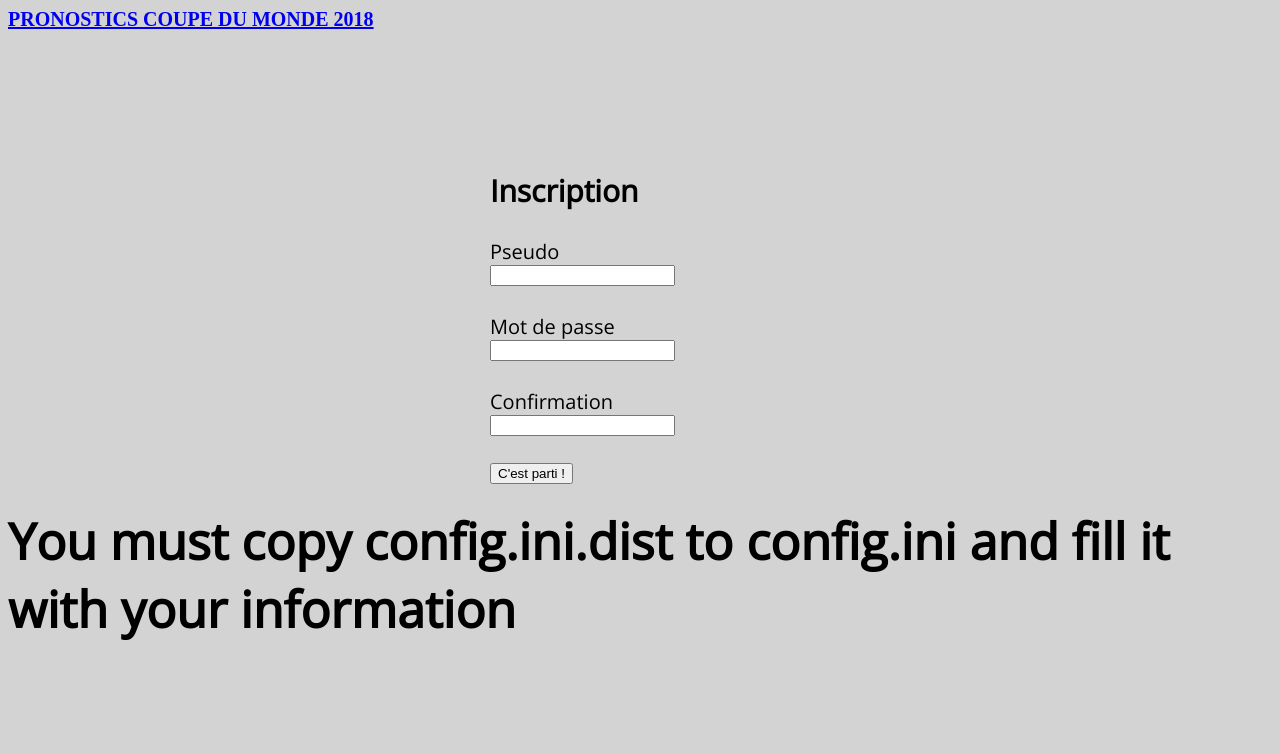
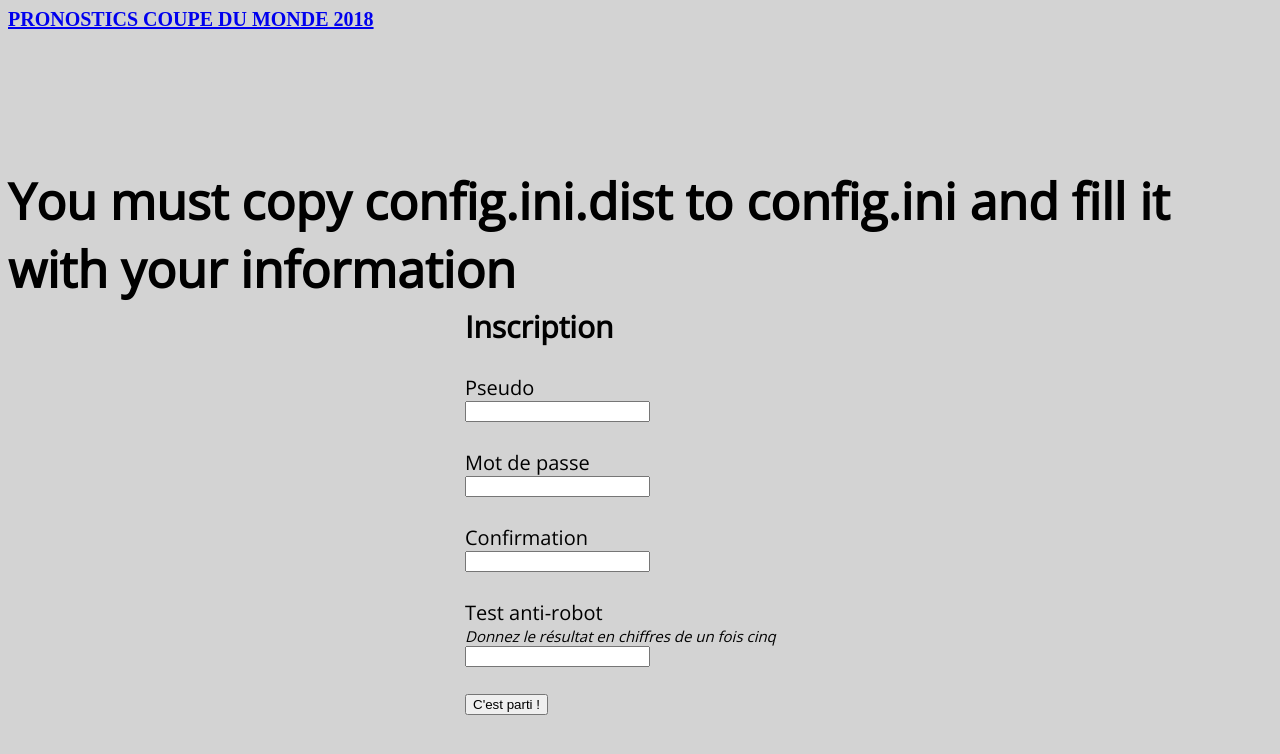
Before and after one commit to OpesMentis/PronosCDM, a PHP site: page /inscription.php in a window 1280 px wide. Shown: the top 754 px of the page. Run offline with PHP 8.4, Linux system fonts and the light colour scheme; some web fonts are replaced.

Commit message:
Insertion d'un captcha lors de l'inscription

```diff
--- a/inscription.php
+++ b/inscription.php
@@ -19,26 +19,6 @@ if (isset($_SESSION['login'])) {
     <div align="left">
         <font style="font-family: 'Mina'; font-size: 20px;"><b><a href="index.php"><b>PRONOSTICS COUPE DU MONDE 2018</b></a></font>
     </div><br/><br/>
-    <table border="0" align="center">
-        <tr>
-            <td width="300">
-                <font style="font-size: 20px;">
-                    <font style="font-size: 30px;"><b>Inscription</b></font><br/><br/>
-                    <form method="post" action="inscription.php">
-                        Pseudo<br/><input type="text" name="pseudo"
-                        <?php
-                        if (isset($_POST['pseudo'])) {
-                            echo 'value="' . $_POST['pseudo'] . '" ';
-                        }
-                        ?>/><br/><br/>
-                        Mot de passe<br/><input type="password" name="mdp"/><br/><br/>
-                        Confirmation<br/><input type="password" name="mdp2"/><br/><br/>
-                        <input type="submit" value="C'est parti !"/>
-                    </form>
-                </font>
-            </td>
-        </tr>
-    </table>
     <?php
     include('connect.php');
 
@@ -51,6 +31,9 @@ if (isset($_SESSION['login'])) {
             <?php
         } elseif (strlen($_POST['mdp']) < 8) {?>
             <center><font style="font-size: 20px;">Le mot de passe doit faire 8 caractères minimum !</font></center>
+            <?php
+        } elseif (!isset($_POST['captcha']) || !isset($_SESSION['captcha']) || !ctype_digit($_POST['captcha'])  || (int)$_POST['captcha'] != $_SESSION['captcha']) {?>
+            <center><font style="font-size: 20px;">Le résultat du test anti-robot n'est pas concluant...</font></center>
             <?php
         } else {
             $req = $bdd->prepare("SELECT COUNT(*) AS cnt FROM `users` WHERE login=:pseudo");
@@ -76,5 +59,41 @@ if (isset($_SESSION['login'])) {
         }
     }
     ?>
+    <table border="0" align="center">
+        <tr>
+            <td width="350">
+                <font style="font-size: 20px;">
+                    <font style="font-size: 30px;"><b>Inscription</b></font><br/><br/>
+                    <form method="post" action="inscription.php">
+                        Pseudo<br/><input type="text" name="pseudo"
+                        <?php
+                        if (isset($_POST['pseudo'])) {
+                            echo 'value="' . $_POST['pseudo'] . '" ';
+                        }
+                        ?>/><br/><br/>
+                        Mot de passe<br/><input type="password" name="mdp"/><br/><br/>
+                        Confirmation<br/><input type="password" name="mdp2"/><br/><br/>
+                        Test anti-robot<br/>
+                        <?php
+                        $nb = ['un', 'deux', 'trois', 'quatre', 'cinq', 'six', 'sept', 'huit', 'neuf'];
+                        $op = ['plus', 'fois'];
+                        $a = rand(1, 9);
+                        $b = rand(1, 9);
+                        $sgn = rand(0, 1);
+
+                        if ($sgn == 0) {
+                            $_SESSION['captcha'] = $a + $b;
+                        } else {
+                            $_SESSION['captcha'] = $a * $b;
+                        }
+                        ?>
+                        <font style="font-size: 15px;"><i>Donnez le résultat en chiffres de <?php echo $nb[$a-1] . ' ' . $op[$sgn] . ' ' . $nb[$b-1];?></i></font><br/>
+                        <input type="text" name="captcha"/><br/><br/>
+                        <input type="submit" value="C'est parti !"/>
+                    </form>
+                </font>
+            </td>
+        </tr>
+    </table>
 </body>
 </html>
```
